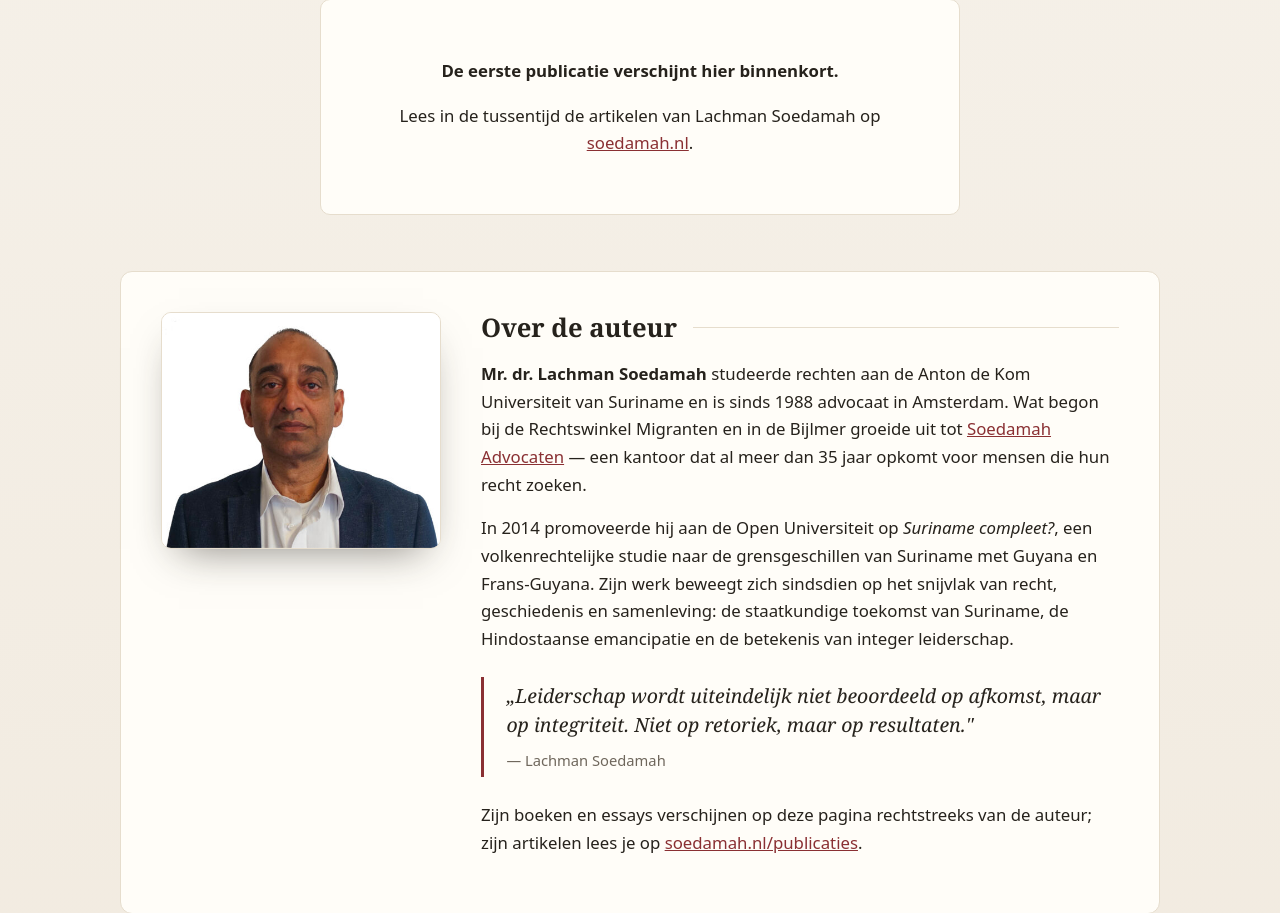
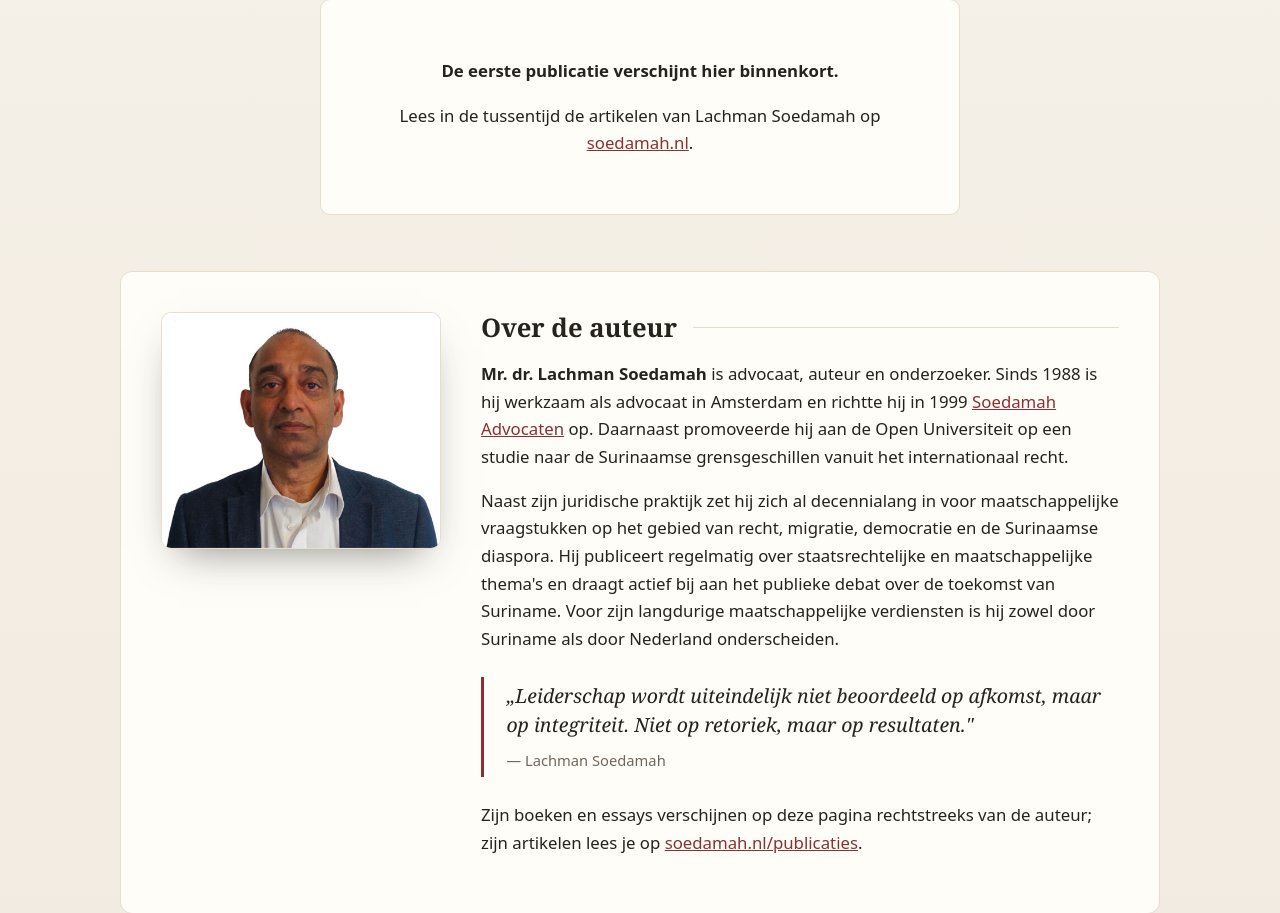
Before and after one commit to Alpakash/soedamah-publicaties, a PHP site: page / in a window 1280 px wide. Shown: the part 683-1596 px from the top of the page. Run offline with PHP 8.4, Linux system fonts and the light colour scheme.

Commit message:
Auteursbio bijgewerkt met officiële tekst van de familie
- Correcte oprichtingsdatum van Soedamah Advocaten (1999)
- Vermelding van onderscheidingen door zowel Suriname als Nederland
- Nadruk op zijn brede maatschappelijke inzet (recht, migratie,
  democratie, Surinaamse diaspora) naast de advocatuur

Co-Authored-By: Claude Fable 5 <noreply@anthropic.com>
Claude-Session: https://claude.ai/code/session_01HrUMPQLD2zhLuKNv4uRz3Z

```diff
--- a/public/index.php
+++ b/public/index.php
@@ -109,16 +109,16 @@ include APP_ROOT . '/app/templates/header.php';
   </div>
   <div class="author-text">
     <h2 class="section-title">Over de auteur</h2>
-    <p><strong>Mr. dr. Lachman Soedamah</strong> studeerde rechten aan de Anton de Kom
-       Universiteit van Suriname en is sinds 1988 advocaat in Amsterdam. Wat begon bij de
-       Rechtswinkel Migranten en in de Bijlmer groeide uit tot
-       <a href="https://soedamah.nl">Soedamah Advocaten</a> — een kantoor dat al meer dan
-       35 jaar opkomt voor mensen die hun recht zoeken.</p>
-    <p>In 2014 promoveerde hij aan de Open Universiteit op <em>Suriname compleet?</em>,
-       een volkenrechtelijke studie naar de grensgeschillen van Suriname met Guyana en
-       Frans-Guyana. Zijn werk beweegt zich sindsdien op het snijvlak van recht,
-       geschiedenis en samenleving: de staatkundige toekomst van Suriname, de Hindostaanse
-       emancipatie en de betekenis van integer leiderschap.</p>
+    <p><strong>Mr. dr. Lachman Soedamah</strong> is advocaat, auteur en onderzoeker. Sinds 1988
+       is hij werkzaam als advocaat in Amsterdam en richtte hij in 1999
+       <a href="https://soedamah.nl">Soedamah Advocaten</a> op. Daarnaast promoveerde hij aan
+       de Open Universiteit op een studie naar de Surinaamse grensgeschillen vanuit het
+       internationaal recht.</p>
+    <p>Naast zijn juridische praktijk zet hij zich al decennialang in voor maatschappelijke
+       vraagstukken op het gebied van recht, migratie, democratie en de Surinaamse diaspora.
+       Hij publiceert regelmatig over staatsrechtelijke en maatschappelijke thema's en draagt
+       actief bij aan het publieke debat over de toekomst van Suriname. Voor zijn langdurige
+       maatschappelijke verdiensten is hij zowel door Suriname als door Nederland onderscheiden.</p>
     <blockquote class="author-quote">
       <p>„Leiderschap wordt uiteindelijk niet beoordeeld op afkomst, maar op integriteit.
          Niet op retoriek, maar op resultaten."</p>
```
